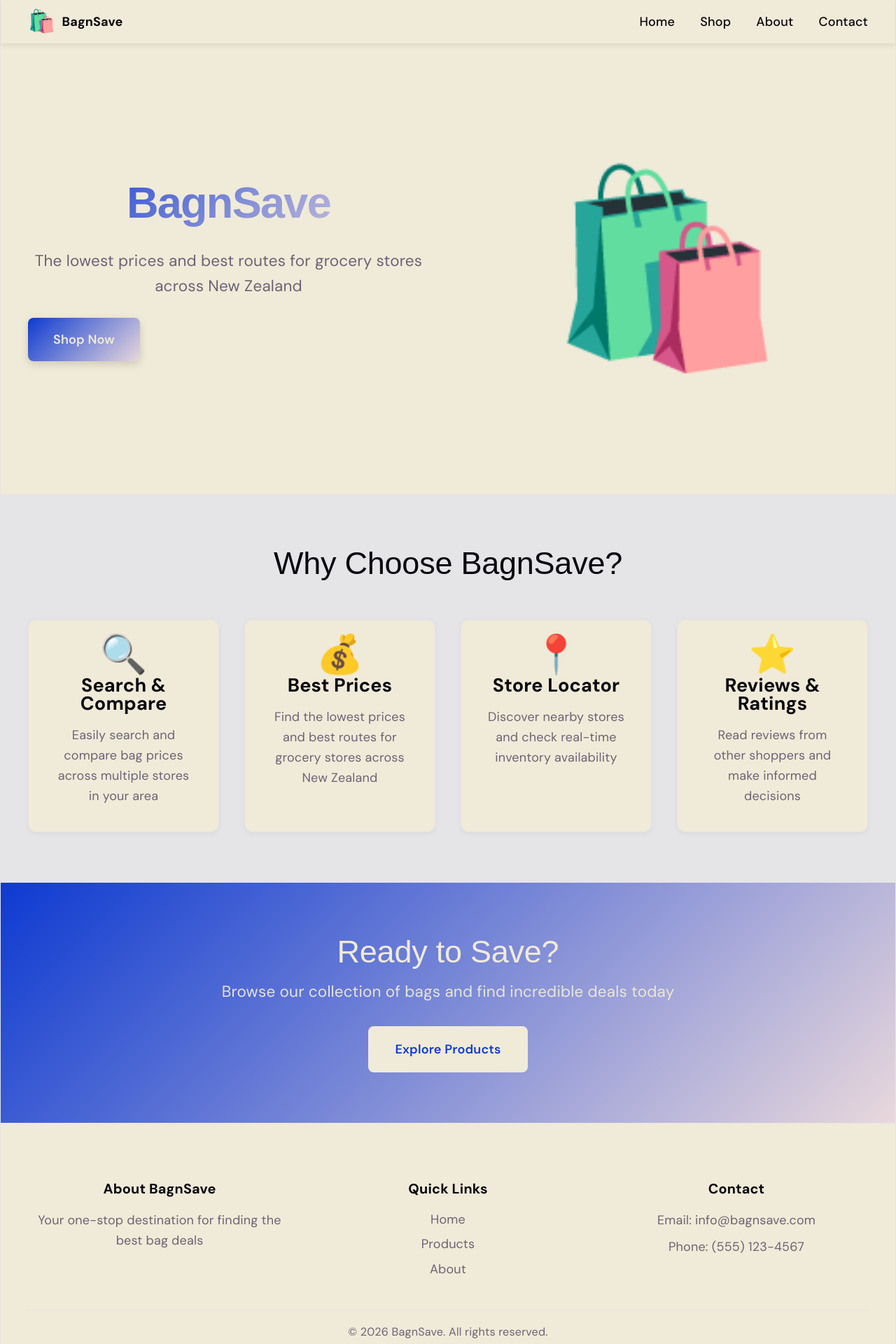
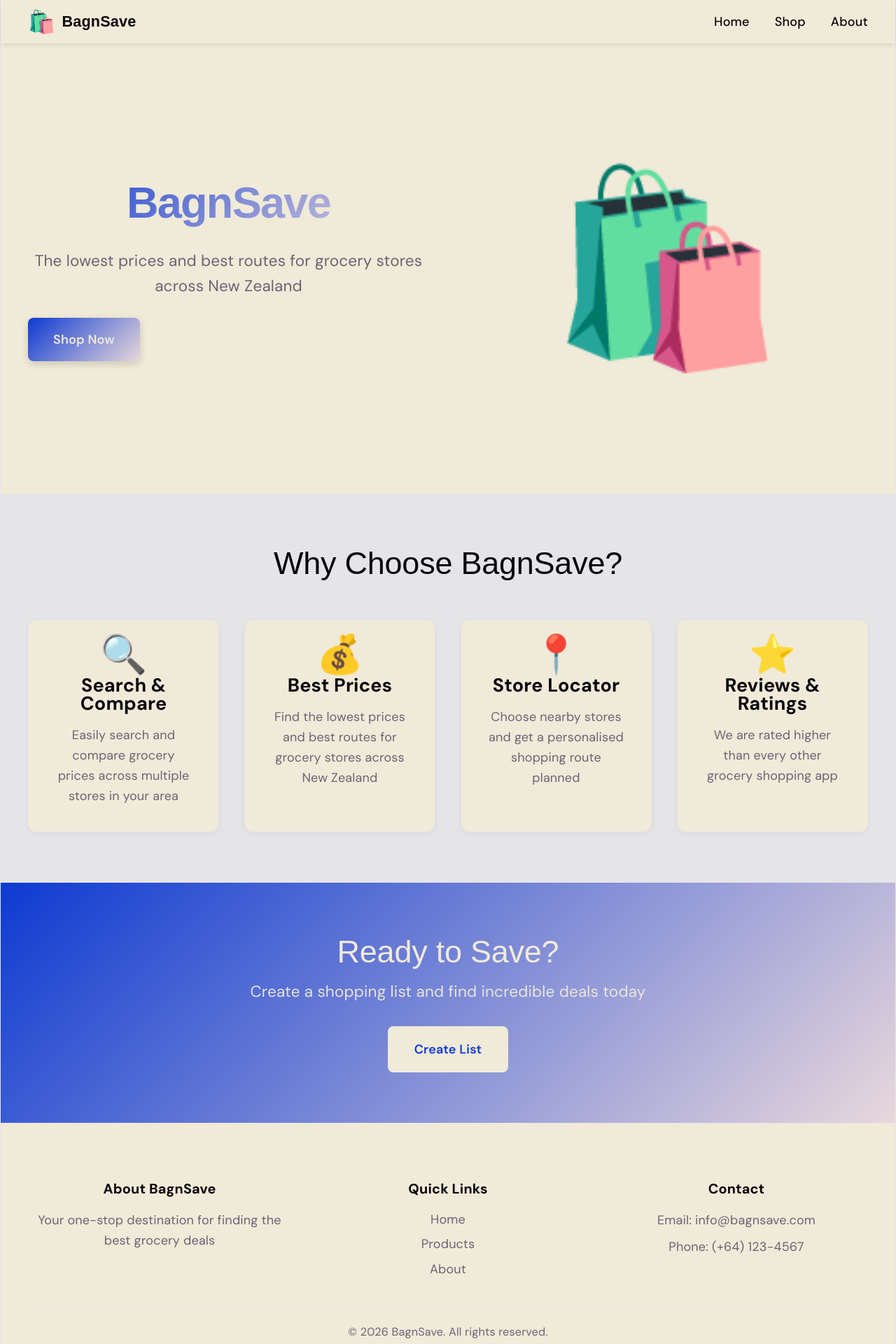
Before and after one commit to joshuapinpin/grocery-optimisation-project, a React (Vite) app in the folder frontend/: page / in a window 1280 px wide. Shown: the top 1920 px of the page at 70% size. Built offline with nearby package versions, Linux system fonts and the light colour scheme; a web font is replaced by a local one.

Commit message:
feat: Updated navbar font to be consistent

```diff
--- a/frontend/src/components/Navbar.css
+++ b/frontend/src/components/Navbar.css
@@ -21,12 +21,12 @@
   display: flex;
   align-items: center;
   gap: 0.5rem;
-  font-size: 1.5rem;
-  font-weight: bold;
-  font: var(--heading);
-  font-weight: 900;
+  font-size: 1.2rem;
   color: var(--text-h);
   text-decoration: none;
+  /* use the Unbounded heading font and match hero-title weight */
+  font-family: var(--heading);
+  font-weight: 900;
   transition: transform 0.3s ease;
 }
 
--- a/frontend/src/components/Navbar.tsx
+++ b/frontend/src/components/Navbar.tsx
@@ -25,11 +25,6 @@ function Navbar() {
               About
             </Link>
           </li>
-          <li className="nav-item">
-            <Link to="#contact" className="nav-link">
-              Contact
-            </Link>
-          </li>
         </ul>
       </div>
     </nav>
--- a/frontend/src/pages/Homepage.tsx
+++ b/frontend/src/pages/Homepage.tsx
@@ -26,7 +26,7 @@ function Homepage() {
             <div className="feature-icon">🔍</div>
             <h3>Search & Compare</h3>
             <p>
-              Easily search and compare bag prices across multiple stores in
+              Easily search and compare grocery prices across multiple stores in
               your area
             </p>
           </div>
@@ -38,21 +38,21 @@ function Homepage() {
           <div className="feature-card">
             <div className="feature-icon">📍</div>
             <h3>Store Locator</h3>
-            <p>Discover nearby stores and check real-time inventory availability</p>
+            <p>Choose nearby stores and get a personalised shopping route planned</p>
           </div>
           <div className="feature-card">
             <div className="feature-icon">⭐</div>
             <h3>Reviews & Ratings</h3>
-            <p>Read reviews from other shoppers and make informed decisions</p>
+            <p>We are rated higher than every other grocery shopping app</p>
           </div>
         </div>
       </section>
 
       <section className="cta-section">
         <h2>Ready to Save?</h2>
-        <p>Browse our collection of bags and find incredible deals today</p>
+        <p>Create a shopping list and find incredible deals today</p>
         <Link to="/mock/products" className="cta-button-secondary">
-          Explore Products
+          Create List
         </Link>
       </section>
 
@@ -60,7 +60,7 @@ function Homepage() {
         <div className="footer-content">
           <div className="footer-section">
             <h4>About BagnSave</h4>
-            <p>Your one-stop destination for finding the best bag deals</p>
+            <p>Your one-stop destination for finding the best grocery deals</p>
           </div>
           <div className="footer-section">
             <h4>Quick Links</h4>
@@ -79,7 +79,7 @@ function Homepage() {
           <div className="footer-section">
             <h4>Contact</h4>
             <p>Email: info@bagnsave.com</p>
-            <p>Phone: (555) 123-4567</p>
+            <p>Phone: (+64) 123-4567</p>
           </div>
         </div>
         <div className="footer-bottom">
```
